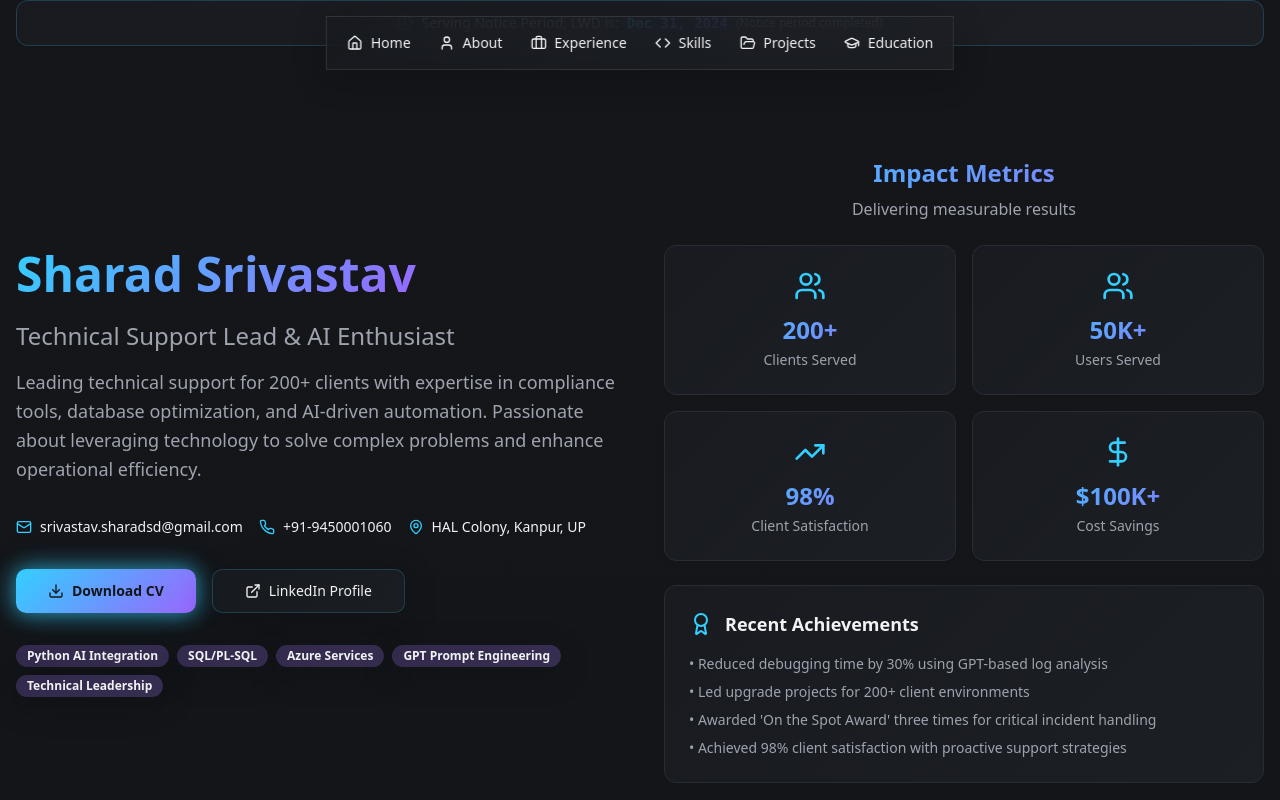
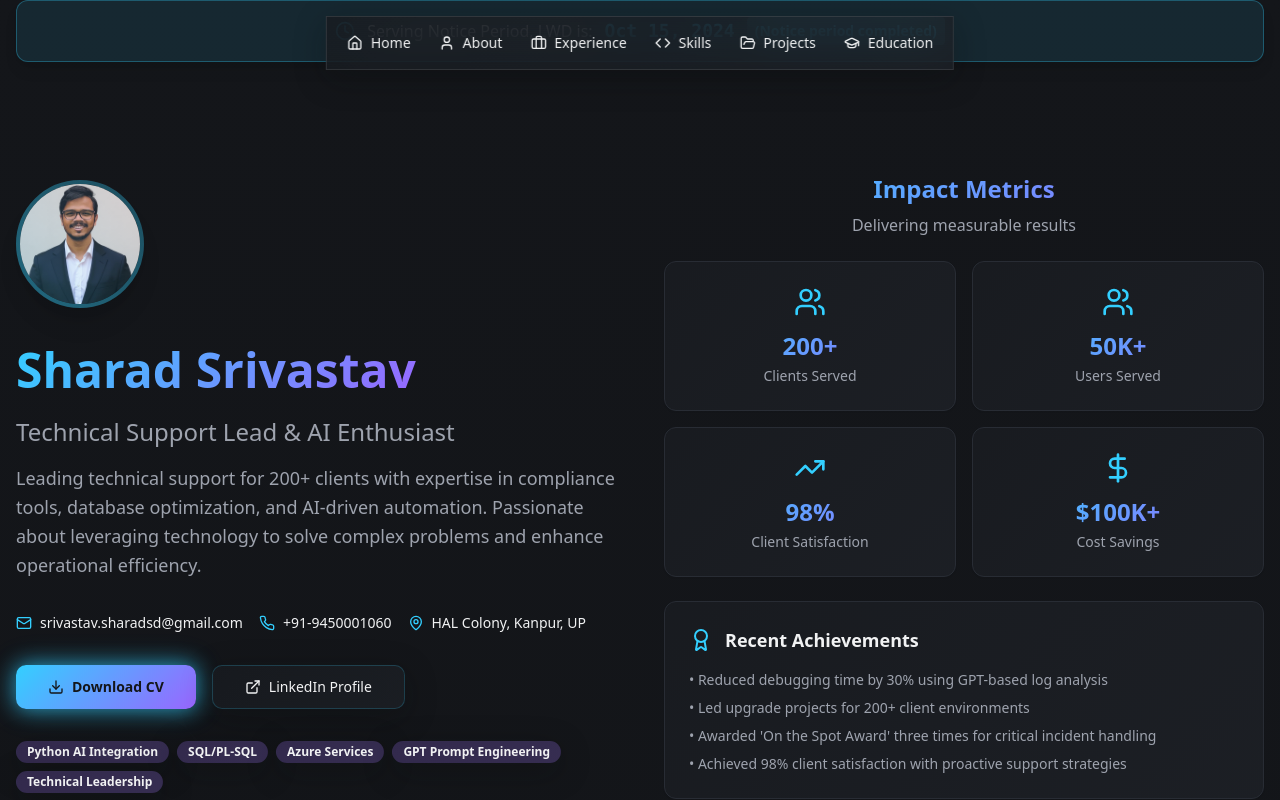
Before and after one commit to sharadsrivastav17/sharadsrivastavportfolio.github.io, a React (Vite) app: page / in a window 1280 px wide. Shown: the top 800 px of the page. Built offline with nearby package versions, Linux system fonts and the light colour scheme.

Commit message:
Update timer and add image
Update the last working day to October 15th and adjust the timer accordingly. Also, include the provided image on the website.

```diff
--- a/src/components/Hero.tsx
+++ b/src/components/Hero.tsx
@@ -35,6 +35,17 @@ const Hero = () => {
       <div className="grid lg:grid-cols-2 gap-12 items-center">
         {/* Personal Info */}
         <div className="space-y-8">
+          {/* Profile Image */}
+          <div className="flex justify-center lg:justify-start mb-6">
+            <div className="relative">
+              <img
+                src="/lovable-uploads/0e86a3c8-eb63-478e-9b30-057077bae07d.png"
+                alt="Sharad Srivastav - Technical Support Lead"
+                className="w-32 h-32 rounded-full object-cover border-4 border-primary/30 shadow-xl"
+              />
+              <div className="absolute inset-0 rounded-full bg-gradient-to-tr from-primary/20 to-transparent"></div>
+            </div>
+          </div>
           <div className="space-y-4">
             <h1 className="text-5xl font-bold leading-tight">
               <span className="gradient-text">Sharad Srivastav</span>
--- a/src/components/NoticeTimer.tsx
+++ b/src/components/NoticeTimer.tsx
@@ -6,7 +6,7 @@ const NoticeTimer = () => {
   const [timeLeft, setTimeLeft] = useState('');
 
   // Set Last Working Day (LWD) - you can modify this date
-  const lastWorkingDay = new Date('2024-12-31'); // Change this to actual LWD
+  const lastWorkingDay = new Date('2024-10-15'); // Change this to actual LWD
 
   useEffect(() => {
     const calculateTimeLeft = () => {
@@ -33,18 +33,20 @@ const NoticeTimer = () => {
   }, [lastWorkingDay]);
 
   return (
-    <Card className="glass-card p-3 mb-6 border-primary/20">
-      <div className="flex items-center justify-center gap-2 text-sm">
-        <Clock className="w-4 h-4 text-primary animate-pulse" />
-        <span className="text-muted-foreground">Serving Notice Period, LWD is:</span>
-        <span className="font-mono font-bold text-primary gradient-text">
+    <Card className="bg-primary/10 border-primary/30 p-4 mb-6 shadow-lg">
+      <div className="flex items-center justify-center gap-3 text-base">
+        <Clock className="w-5 h-5 text-primary animate-pulse" />
+        <span className="text-foreground font-medium">Serving Notice Period, LWD is:</span>
+        <span className="font-mono font-bold text-primary text-lg">
           {lastWorkingDay.toLocaleDateString('en-US', {
             year: 'numeric',
             month: 'short',
             day: 'numeric'
           })}
         </span>
-        <span className="text-xs text-muted-foreground">({timeLeft})</span>
+        <span className="text-sm text-primary font-semibold bg-primary/20 px-2 py-1 rounded">
+          ({timeLeft})
+        </span>
       </div>
     </Card>
   );
```
Also changed, not shown: public/lovable-uploads/0e86a3c8-eb63-478e-9b30-057077bae07d.png (added).
